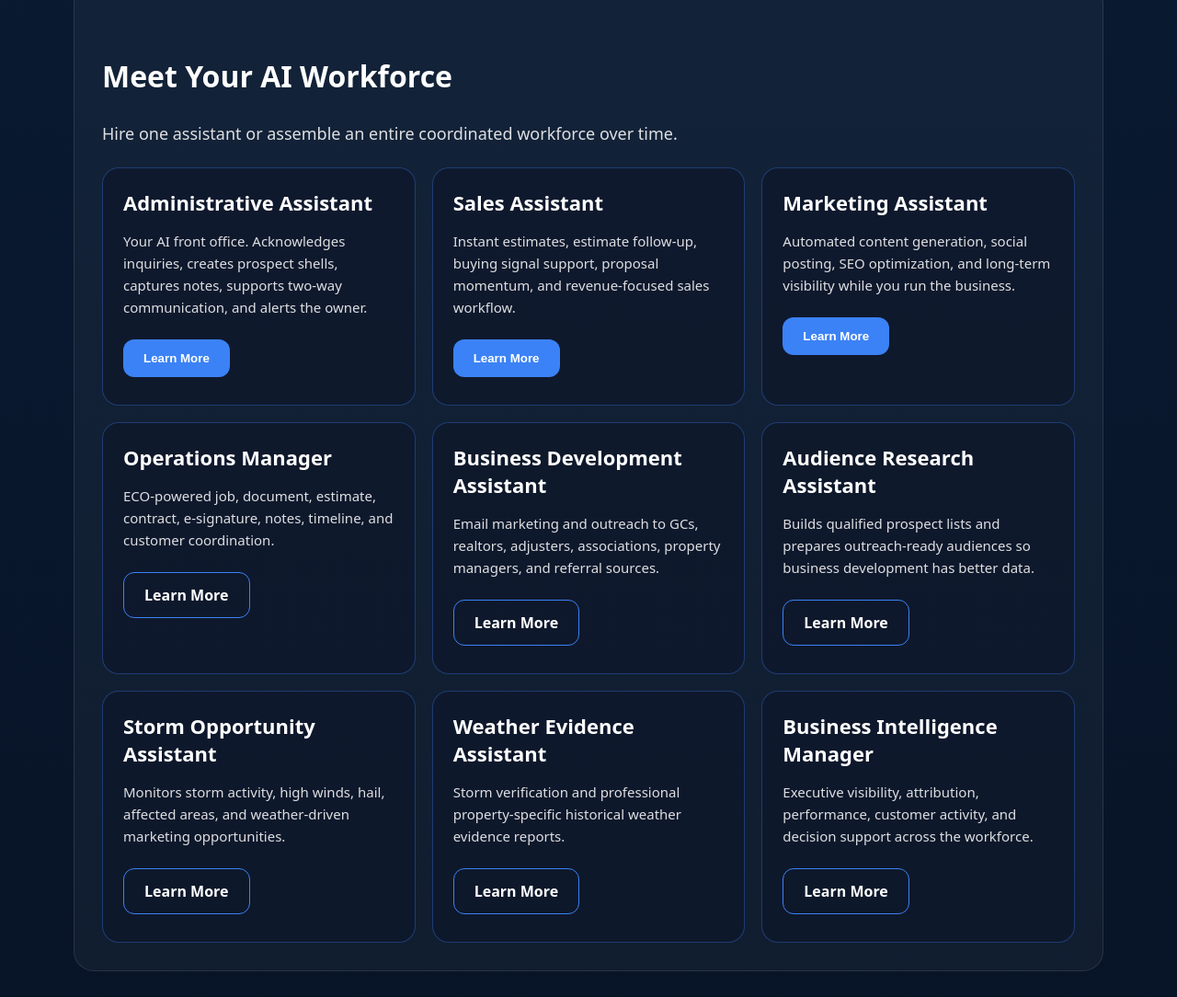
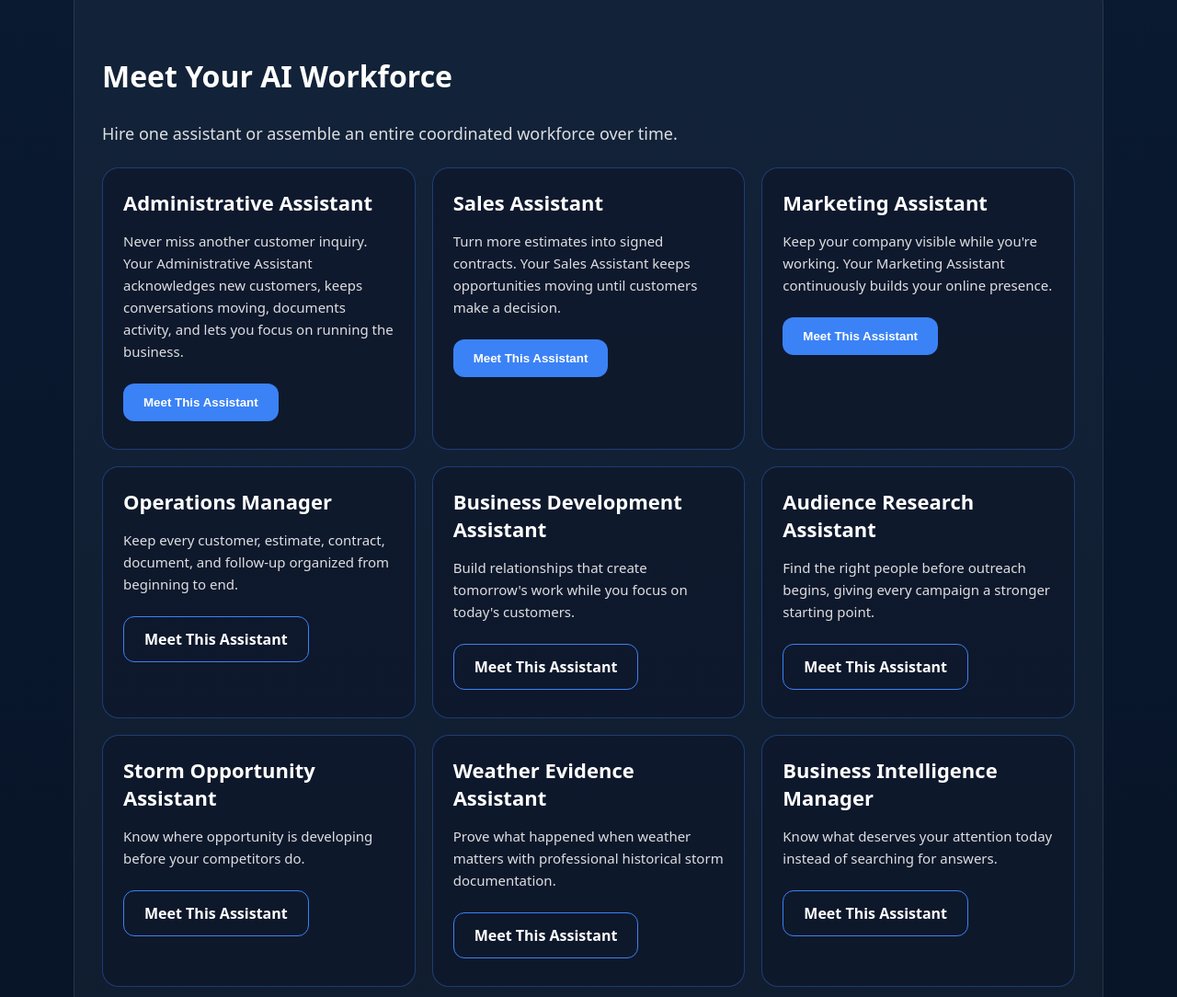
Before and after one commit to AcctMask/actual-assistant-site, a plain HTML site: page index.html in a window 1280 px wide. Shown: the part 1140-2224 px from the top of the page at 92% size. Drawn offline with Linux system fonts and the light colour scheme.

Commit message:
Wire homepage to AI Workforce employee pages

```diff
--- a/index.html
+++ b/index.html
@@ -59,15 +59,15 @@ p{font-size:18px;opacity:.86;line-height:1.6}
     <p>Hire one assistant or assemble an entire coordinated workforce over time.</p>
 
     <div class="grid">
-      <div class="card"><h3>Administrative Assistant</h3><p>Your AI front office. Acknowledges inquiries, creates prospect shells, captures notes, supports two-way communication, and alerts the owner.</p><button class="btn primary buy-btn" onclick="location.href='/assistants/administrative-assistant.html'">Learn More</button></div>
-      <div class="card"><h3>Sales Assistant</h3><p>Instant estimates, estimate follow-up, buying signal support, proposal momentum, and revenue-focused sales workflow.</p><button class="btn primary buy-btn" onclick="location.href='/assistants/sales-assistant.html'">Learn More</button></div>
-      <div class="card"><h3>Marketing Assistant</h3><p>Automated content generation, social posting, SEO optimization, and long-term visibility while you run the business.</p><button class="btn primary buy-btn" onclick="location.href='/assistants/marketing-assistant.html'">Learn More</button></div>
-      <div class="card"><h3>Operations Manager</h3><p>ECO-powered job, document, estimate, contract, e-signature, notes, timeline, and customer coordination.</p><a href="/demo" class="btn secondary">Learn More</a></div>
-      <div class="card"><h3>Business Development Assistant</h3><p>Email marketing and outreach to GCs, realtors, adjusters, associations, property managers, and referral sources.</p><a href="/demo" class="btn secondary">Learn More</a></div>
-      <div class="card"><h3>Audience Research Assistant</h3><p>Builds qualified prospect lists and prepares outreach-ready audiences so business development has better data.</p><a href="/demo" class="btn secondary">Learn More</a></div>
-      <div class="card"><h3>Storm Opportunity Assistant</h3><p>Monitors storm activity, high winds, hail, affected areas, and weather-driven marketing opportunities.</p><a href="/demo" class="btn secondary">Learn More</a></div>
-      <div class="card"><h3>Weather Evidence Assistant</h3><p>Storm verification and professional property-specific historical weather evidence reports.</p><a href="/demo" class="btn secondary">Learn More</a></div>
-      <div class="card"><h3>Business Intelligence Manager</h3><p>Executive visibility, attribution, performance, customer activity, and decision support across the workforce.</p><a href="/demo" class="btn secondary">Learn More</a></div>
+      <div class="card"><h3>Administrative Assistant</h3><p>Never miss another customer inquiry. Your Administrative Assistant acknowledges new customers, keeps conversations moving, documents activity, and lets you focus on running the business.</p><button class="btn primary buy-btn" onclick="location.href='/assistants/administrative-assistant.html'">Meet This Assistant</button></div>
+      <div class="card"><h3>Sales Assistant</h3><p>Turn more estimates into signed contracts. Your Sales Assistant keeps opportunities moving until customers make a decision.</p><button class="btn primary buy-btn" onclick="location.href='/assistants/sales-assistant.html'">Meet This Assistant</button></div>
+      <div class="card"><h3>Marketing Assistant</h3><p>Keep your company visible while you're working. Your Marketing Assistant continuously builds your online presence.</p><button class="btn primary buy-btn" onclick="location.href='/assistants/marketing-assistant.html'">Meet This Assistant</button></div>
+      <div class="card"><h3>Operations Manager</h3><p>Keep every customer, estimate, contract, document, and follow-up organized from beginning to end.</p><a href="/assistants/operations-manager.html" class="btn secondary">Meet This Assistant</a></div>
+      <div class="card"><h3>Business Development Assistant</h3><p>Build relationships that create tomorrow's work while you focus on today's customers.</p><a href="/assistants/business-development-assistant.html" class="btn secondary">Meet This Assistant</a></div>
+      <div class="card"><h3>Audience Research Assistant</h3><p>Find the right people before outreach begins, giving every campaign a stronger starting point.</p><a href="/assistants/audience-research-assistant.html" class="btn secondary">Meet This Assistant</a></div>
+      <div class="card"><h3>Storm Opportunity Assistant</h3><p>Know where opportunity is developing before your competitors do.</p><a href="/assistants/storm-opportunity-assistant.html" class="btn secondary">Meet This Assistant</a></div>
+      <div class="card"><h3>Weather Evidence Assistant</h3><p>Prove what happened when weather matters with professional historical storm documentation.</p><a href="/assistants/weather-evidence-assistant.html" class="btn secondary">Meet This Assistant</a></div>
+      <div class="card"><h3>Business Intelligence Manager</h3><p>Know what deserves your attention today instead of searching for answers.</p><a href="/assistants/business-intelligence-manager.html" class="btn secondary">Meet This Assistant</a></div>
     </div>
   </section>
 
```
Also changed, not shown: assistants/marketing-assistant.html (+1 -1 lines), assistants/sales-assistant.html (+1 -1 lines).
